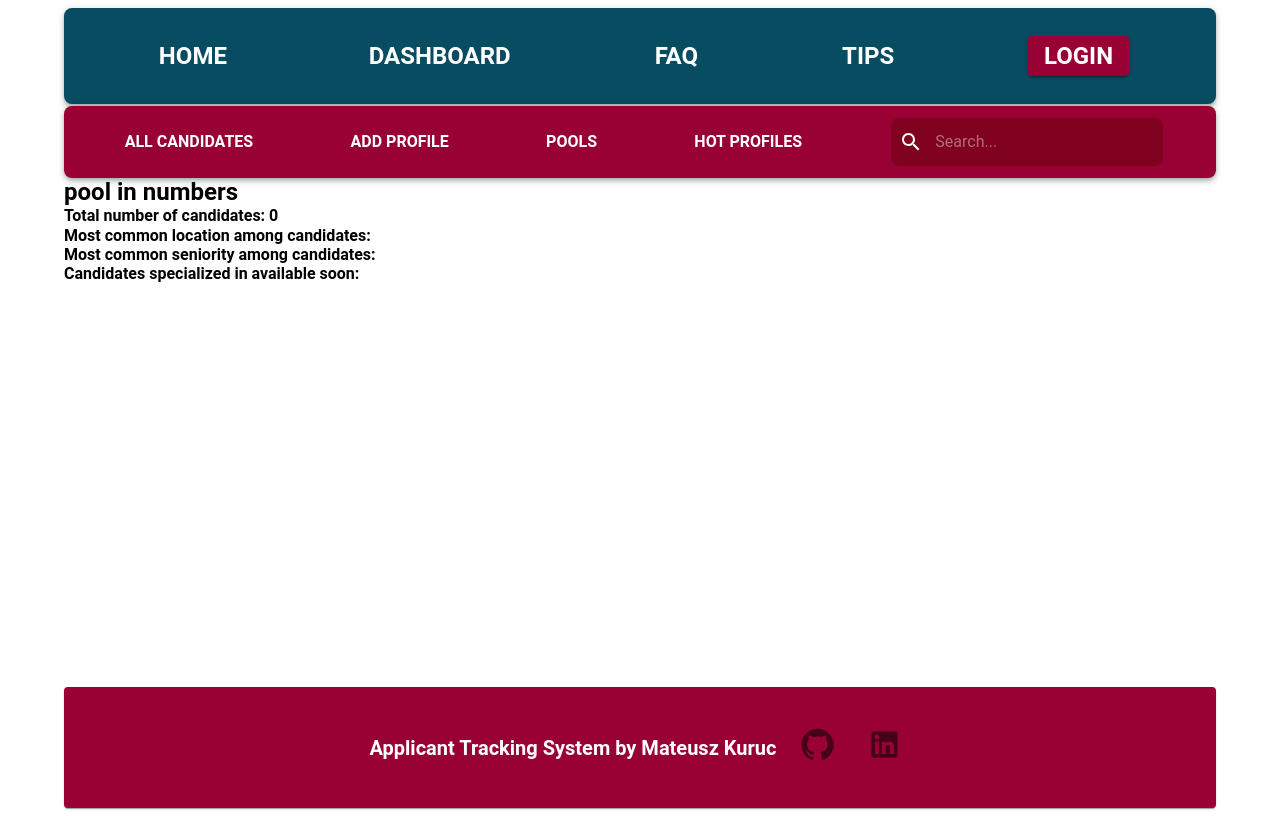
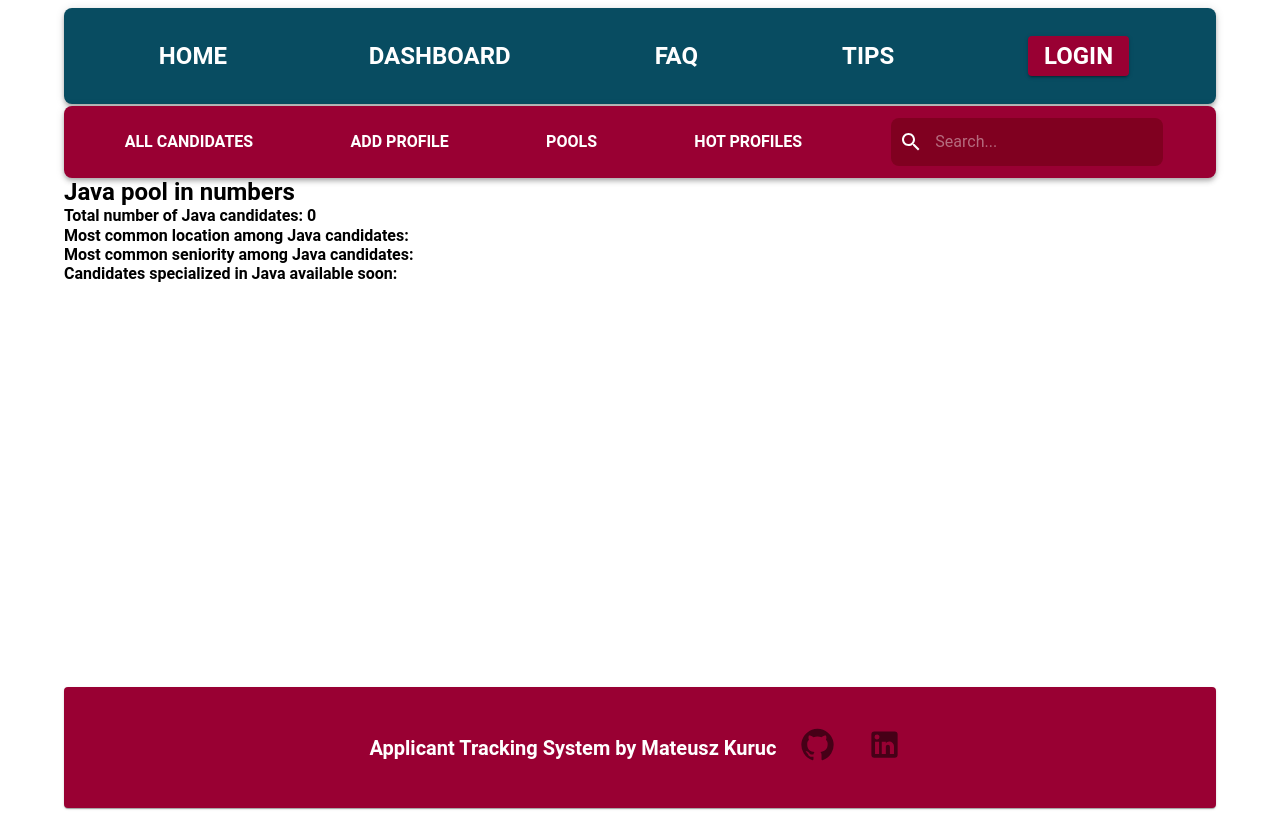
Before and after one commit to MateuszKuruc/ATS-recruitment-app, a React (Create React App) app in the folder ats-frontend/: page /pools in a window 1280 px wide. Both pictures are taken after a click on the button "JAVA". Built offline with nearby package versions, Linux system fonts and the light colour scheme; no server answers.

Commit message:
rewrite switch statement to work with implementation within use effect hook

```diff
--- a/ats-frontend/src/components/PoolDetails.js
+++ b/ats-frontend/src/components/PoolDetails.js
@@ -16,8 +16,10 @@ const PoolDetails = ({ candidatesByTech }) => {
       navigate("/pools");
     }
 
-    const techName = getTechName(technology);
-    setTechName(techName);
+    if (technology) {
+      const techName = getTechName(technology);
+      setTechName(techName);
+    }
 
     if (candidatesByTech) {
       const getMostCommonItems = () => {
@@ -74,34 +76,34 @@ const PoolDetails = ({ candidatesByTech }) => {
   const getTechName = (technology) => {
     switch (technology) {
       case "Java":
-        setTechName("Java");
-        break;
+        return "Java";
+
       case "Python":
-        setTechName("Python");
-        break;
+        return "Python";
+
       case "JavaScript":
-        setTechName("JavaScript");
-        break;
+        return "JavaScript";
+
       case "C":
-        setTechName("C/C#/C++");
-        break;
+        return "C/C#/C++";
+
       case "Scala":
-        setTechName("Scala");
-        break;
+        return "Scala";
+
       case "BigData":
-        setTechName("Big Data");
-        break;
+        return "Big Data";
+
       case "DevOps":
-        setTechName("DevOps");
-        break;
+        return "DevOps";
+
       case "Mobile":
-        setTechName("Mobile");
-        break;
+        return "Mobile";
+
       case "Golang":
-        setTechName("Golang");
-        break;
+        return "Golang";
+
       default:
-        setTechName("");
+        return "";
     }
   };
 
```
